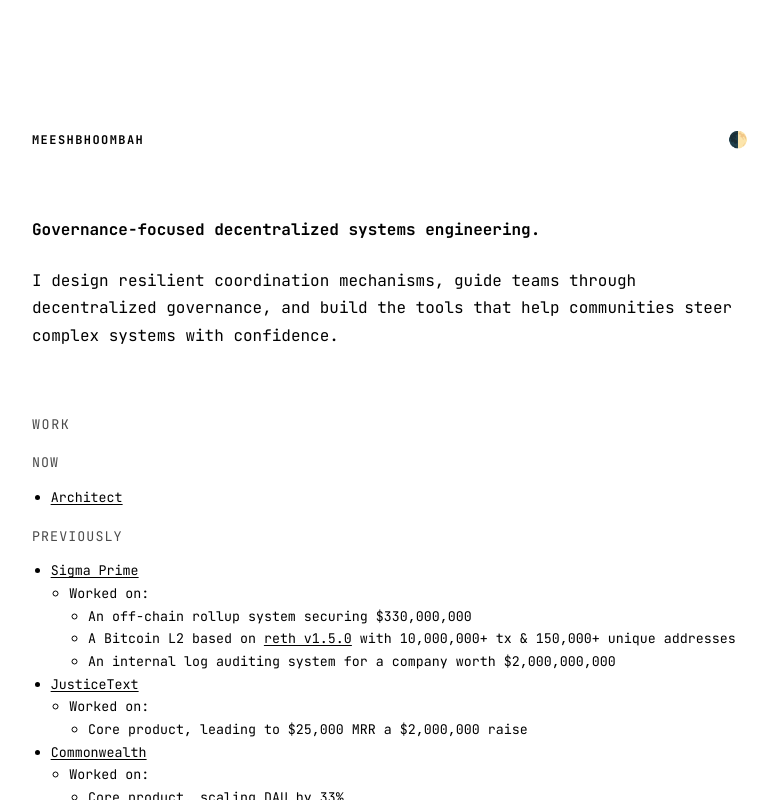
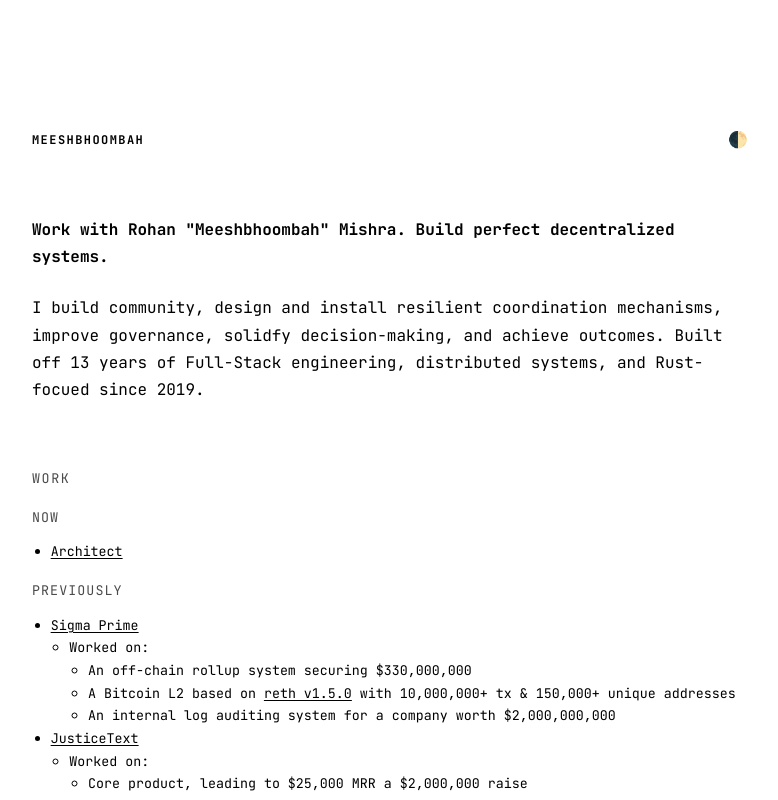
Before and after one commit to Meeshbhoombah/meeshbhoombah.github.io, a Next.js app: page / in a window 1280 px wide. Shown: the top 800 px of the page, without its empty margins (248-1026 px from the left). Built offline with nearby package versions, Linux system fonts and the light colour scheme; no server answers.

Commit message:
Improved Hero Section copy

```diff
--- a/app/components/home/HeroSection.jsx
+++ b/app/components/home/HeroSection.jsx
@@ -2,12 +2,13 @@ export default function HeroSection() {
   return (
     <section className="home-section hero-section">
       <p>
-        <strong>Governance-focused decentralized systems engineering.</strong>
+        <strong>Work with Rohan "Meeshbhoombah" Mishra. Build perfect decentralized systems.</strong>
       </p>
       <p>
-        I design resilient coordination mechanisms, guide teams through
-        decentralized governance, and build the tools that help communities steer
-        complex systems with confidence.
+        I build community, design and install resilient coordination mechanisms,
+        improve governance, solidfy decision-making, and achieve outcomes. Built
+        off 13 years of Full-Stack engineering, distributed systems, and
+        Rust-focued since 2019.
       </p>
     </section>
   );
```
